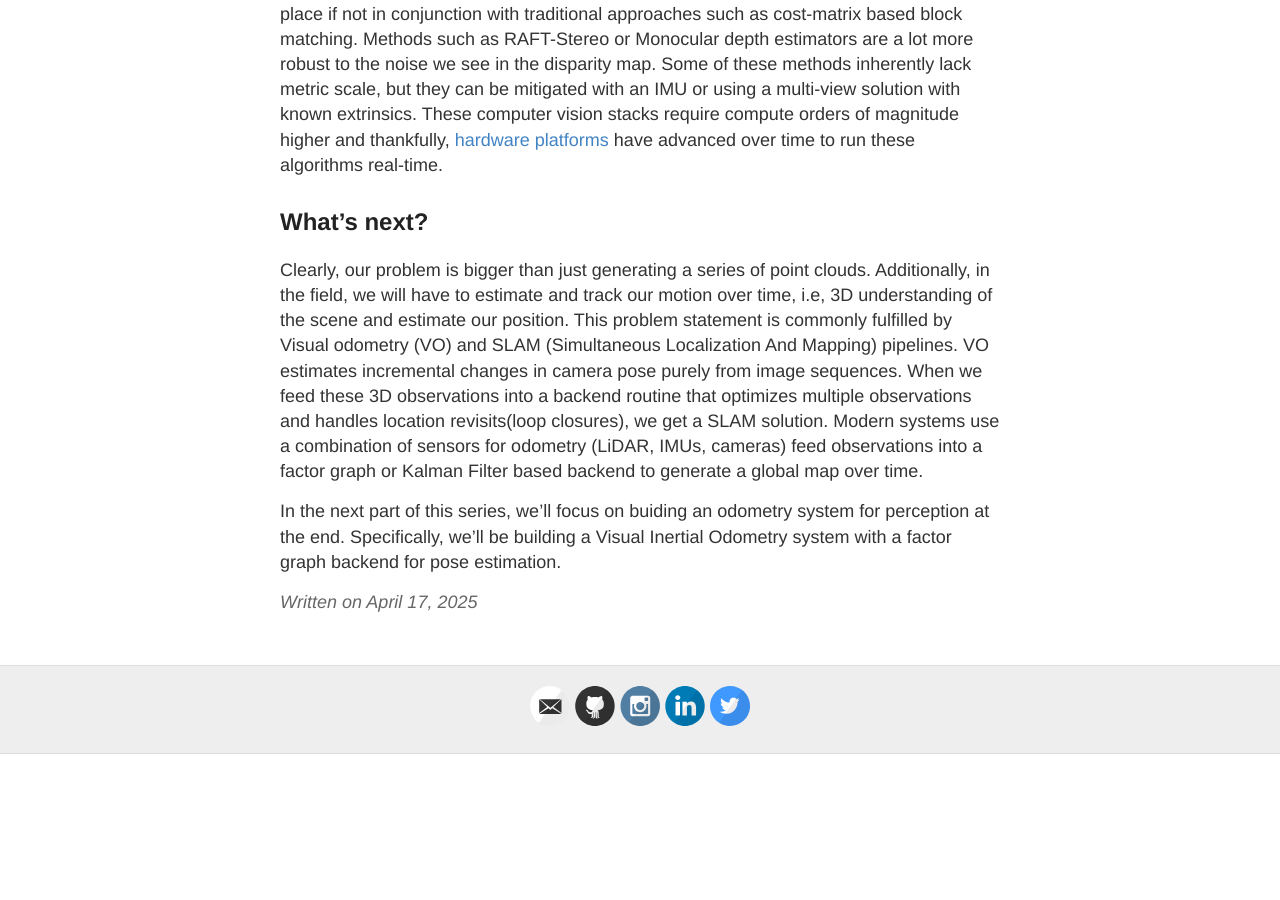
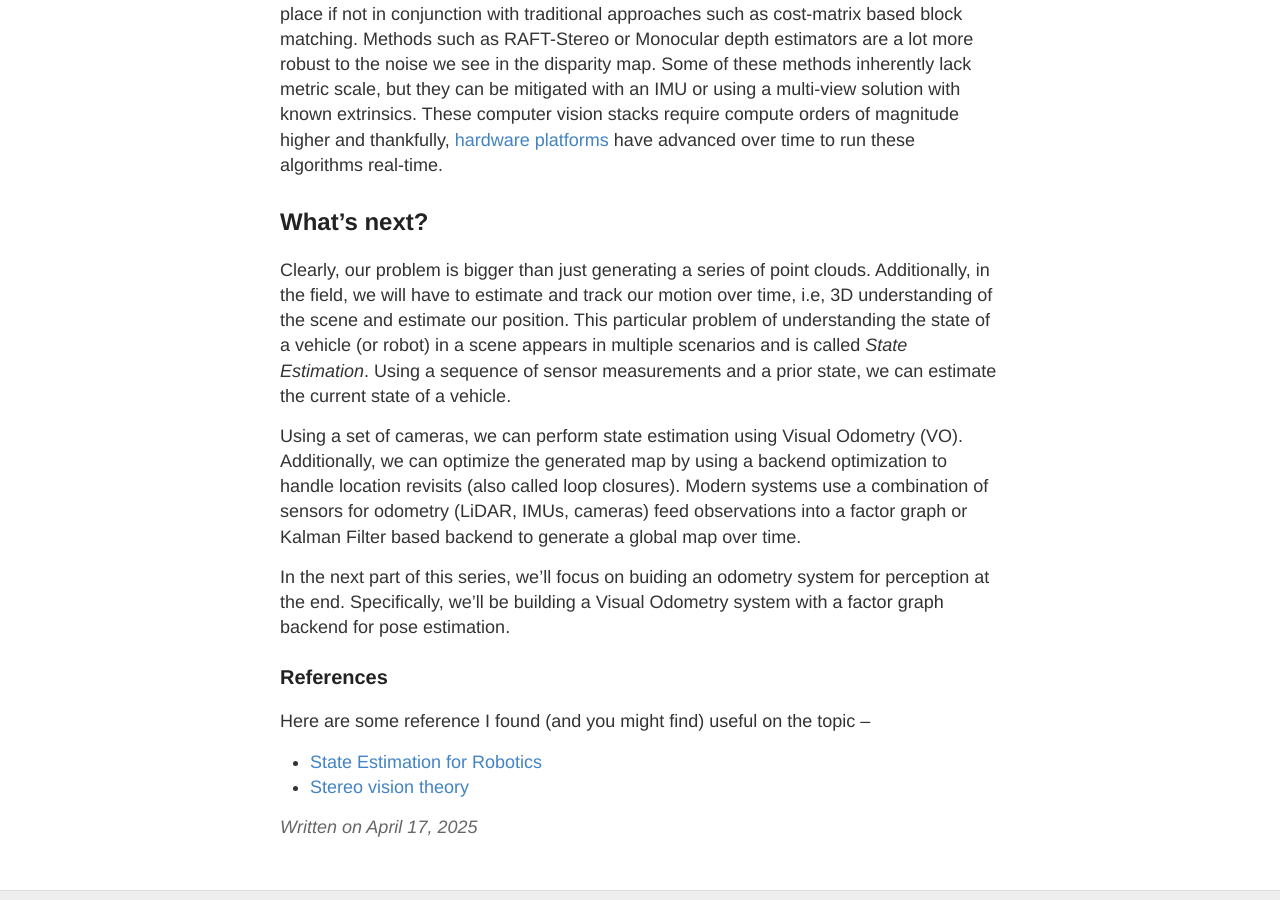
Before and after one commit to srinathos/srinathos.github.io, a Jekyll site: the page built from _posts/2025-04-17-point-clouds.md, in a window 1280 px wide and 900 px high, scrolled down 10942 px. Built offline with Jekyll 4.4.1, drawn with Linux system fonts in a browser that asks for light colours; before the commit the page ends 11696 px from its top, so only the background shows below that.

Commit message:
Update references

```diff
--- a/_posts/2025-04-17-point-clouds.md
+++ b/_posts/2025-04-17-point-clouds.md
@@ -284,6 +284,14 @@ In reality however, deep learning solutions provide significant robustness and a
 
 ## What's next?
 
-Clearly, our problem is bigger than just generating a series of point clouds. Additionally, in the field, we will have to estimate and track our motion over time, i.e, 3D understanding of the scene and estimate our position. This problem statement is commonly fulfilled by Visual odometry (VO) and SLAM (Simultaneous Localization And Mapping) pipelines. VO estimates incremental changes in camera pose purely from image sequences. When we feed these 3D observations into a backend routine that optimizes multiple observations and handles location revisits(loop closures), we get a SLAM solution. Modern systems use a combination of sensors for odometry (LiDAR, IMUs, cameras) feed observations into a factor graph or Kalman Filter based backend to generate a global map over time.
+Clearly, our problem is bigger than just generating a series of point clouds. Additionally, in the field, we will have to estimate and track our motion over time, i.e, 3D understanding of the scene and estimate our position. This particular problem of understanding the state of a vehicle (or robot) in a scene appears in multiple scenarios and is called <i>State Estimation</i>. Using a sequence of sensor measurements and a prior state, we can estimate the current state of a vehicle.
 
-In the next part of this series, we'll focus on buiding an odometry system for perception at the end. Specifically, we'll be building a Visual Inertial Odometry system with a factor graph backend for pose estimation.
+Using a set of cameras, we can perform state estimation using Visual Odometry (VO). Additionally, we can optimize the generated map by using a backend optimization to handle location revisits (also called loop closures). Modern systems use a combination of sensors for odometry (LiDAR, IMUs, cameras) feed observations into a factor graph or Kalman Filter based backend to generate a global map over time.
+
+In the next part of this series, we'll focus on buiding an odometry system for perception at the end. Specifically, we'll be building a Visual Odometry system with a factor graph backend for pose estimation.
+
+### References
+
+Here are some reference I found (and you might find) useful on the topic --
+- [State Estimation for Robotics](http://asrl.utias.utoronto.ca/~tdb/bib/barfoot_ser17.pdf)
+- [Stereo vision theory](https://johnwlambert.github.io/stereo/)
```
